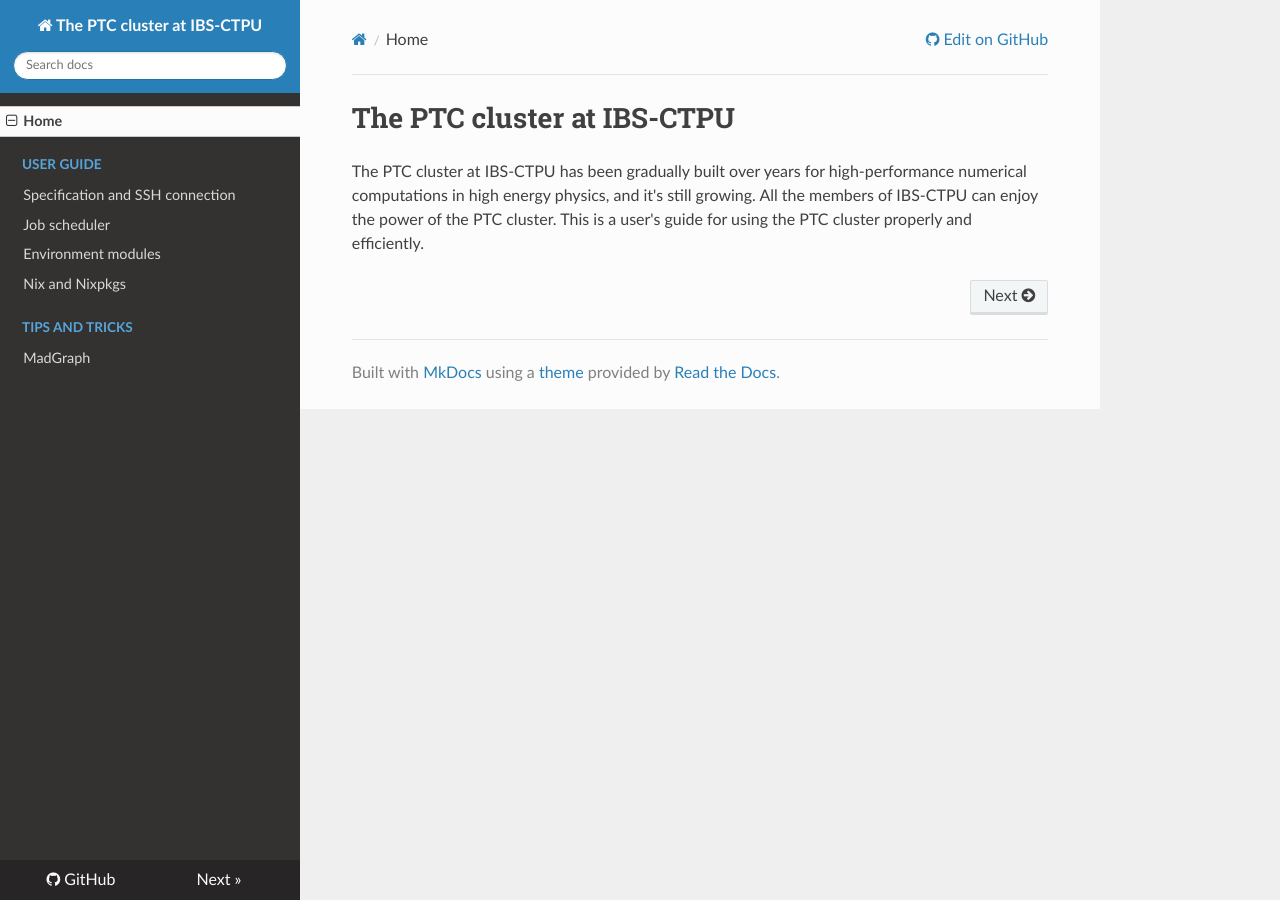
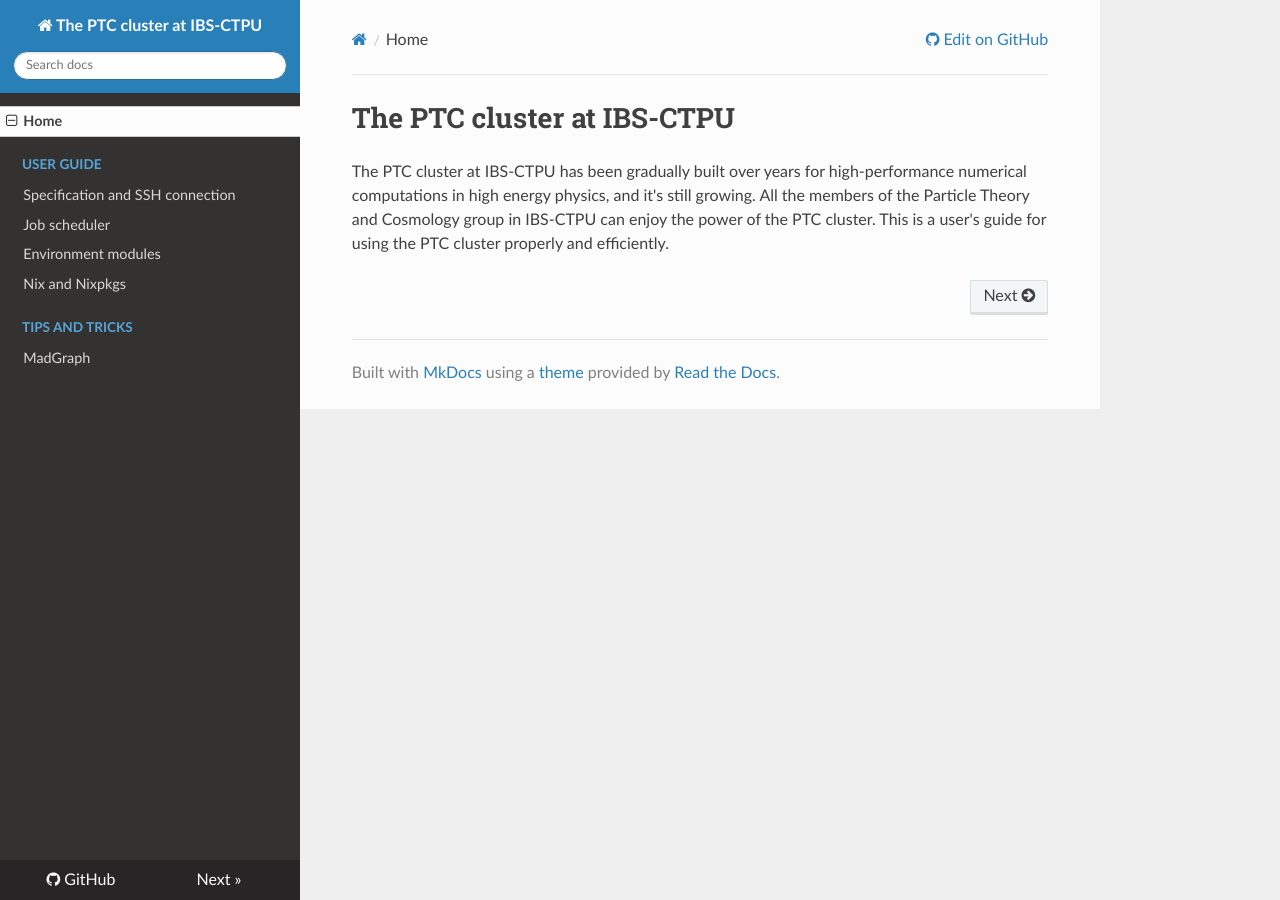
Before and after one commit to cbpark/ptc-cluster, an MkDocs documentation site: the page built from docs/index.md, in a window 1280 px wide. Built offline with MkDocs 1.6.1, drawn with Linux system fonts in a browser that asks for light colours; nearby versions of some CDN libraries; old or Windows-style settings are respelled for this version of MkDocs.

Commit message:
Minor fixes

```diff
--- a/docs/index.md
+++ b/docs/index.md
@@ -1,3 +1,3 @@
 # The PTC cluster at IBS-CTPU
 
-The PTC cluster at IBS-CTPU has been gradually built over years for high-performance numerical computations in high energy physics, and it's still growing. All the members of IBS-CTPU can enjoy the power of the PTC cluster. This is a user's guide for using the PTC cluster properly and efficiently.
+The PTC cluster at IBS-CTPU has been gradually built over years for high-performance numerical computations in high energy physics, and it's still growing. All the members of the Particle Theory and Cosmology group in IBS-CTPU can enjoy the power of the PTC cluster. This is a user's guide for using the PTC cluster properly and efficiently.
```
Also changed, not shown: docs/job-scheduler.md (+1 -1 lines).
